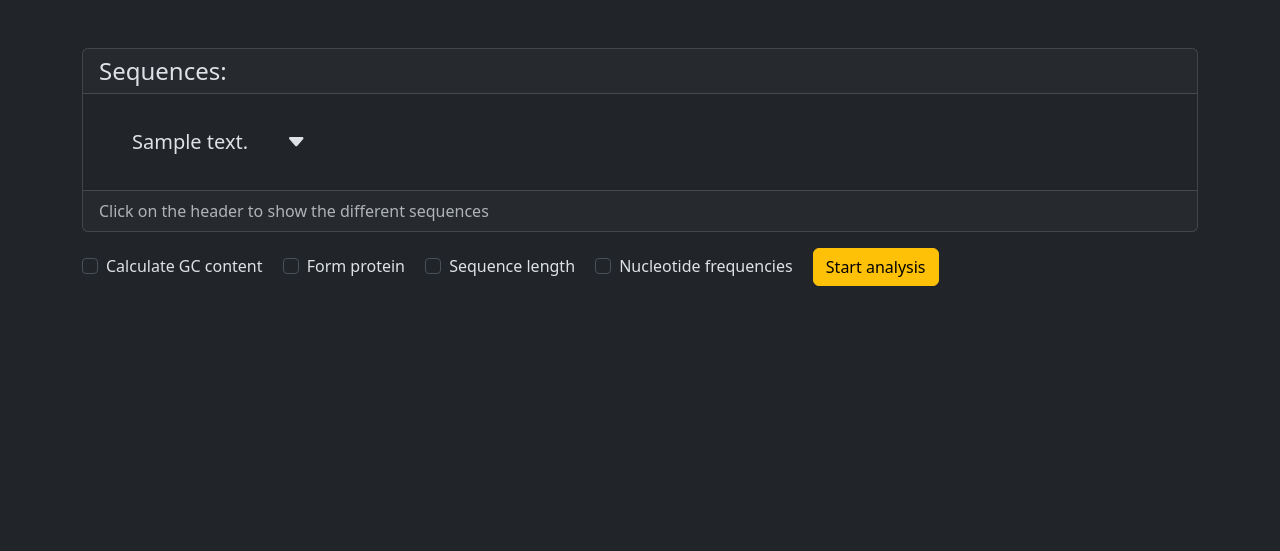
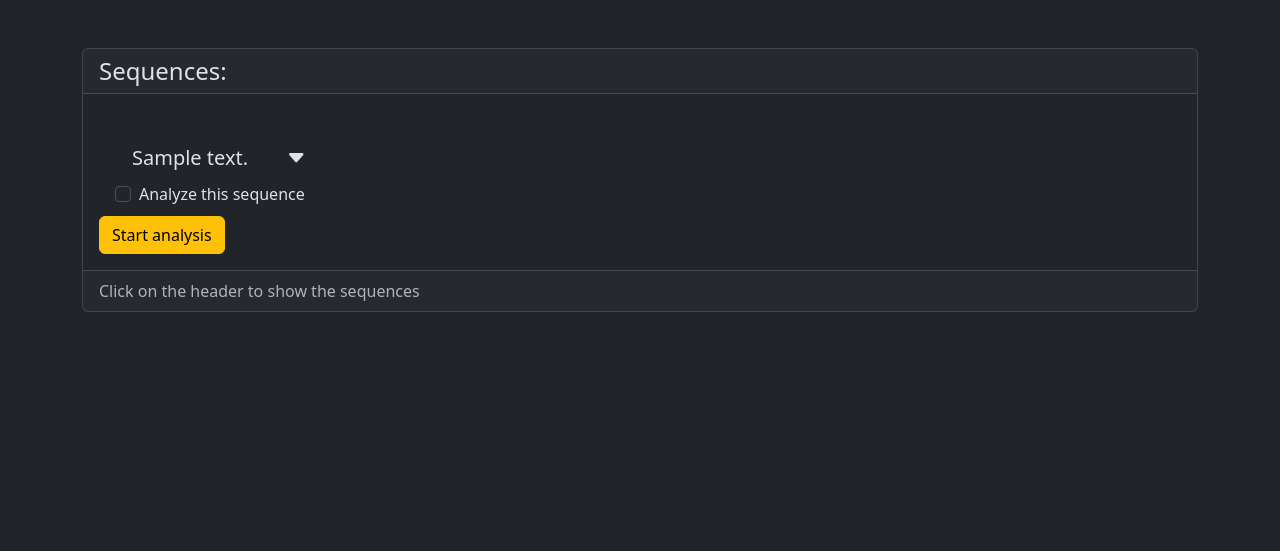
Before and after one commit to sjnelen/Thema3, a Flask app: template FASTAflow/templates/fasta.html in a window 1280 px wide. Shown: the part 89-640 px from the top of the page. Run offline with Flask 3, Linux system fonts and the light colour scheme; the template is opened without the code that fills it: most values are stand-ins (such as "Sample title", 1, 10 or a date in 2020).

Commit message:
Changed to website html to selecting sequence headers instead of analysis options.

```diff
--- a/FASTAflow/templates/fasta.html
+++ b/FASTAflow/templates/fasta.html
@@ -5,60 +5,39 @@
         <div class="card">
             <h4 class="card-header">Sequences:</h4>
             <div class="card-body">
-                <ul class="list-group list-group-flush">
-                    {% for entry in entries %}
+                <form action="{{ url_for("pages.result") }}" method="post" enctype="multipart/form-data" class="mt-3">
+                    <ul class="list-group list-group-flush">
+                        {% for entry in entries %}
                         <li class="list-group-item">
                             <div class="btn-group-lg" role="group"
-                                 data-bs-toggle="collapse"
-                                 data-bs-target="#sequence_{{ loop.index }}">
-                                <button class="btn d-inline-block">{{ entry.description }}</button>
+                                data-bs-toggle="collapse"
+                                data-bs-target="#sequence_{{ loop.index }}">
+                                <button class="btn d-inline-block" type="button">{{ entry.description }}</button>
                                 <button class="btn" type="button">
                                     <i class="bi bi-caret-down-fill"></i>
                                 </button>
                             </div>
                             <div class="collapse" id="sequence_{{ loop.index }}">
                                 <pre class="bg-warning-subtle p-3 rounded text-wrap">
-                                    <code>{{ entry.sequence }}</code>
+                                    <code>{{ entry.sequence[:100] }}</code>
                                 </pre>
                             </div>
+                            <div class="form-check">
+                                <input class="form-check-input" type="checkbox" id="check_{{ loop.index }}"
+                                       name="selected_sequences" value="{{ entry.id }}">
+                                <label class="form-check-label" for="check_{{ loop.index }}">
+                                    Analyze this sequence
+                                </label>
+                            </div>
                         </li>
-                    {% endfor %}
-                </ul>
+                        {% endfor %}
+                    </ul>
+                    <button type="submit" class="btn btn-warning">Start analysis</button>
+                </form>
             </div>
             <div class="card-footer text-body-secondary">
-                Click on the header to show the different sequences
+                Click on the header to show the sequences
             </div>
         </div>
-        <form action="{{ url_for("pages.result") }}" method="post" enctype="multipart/form-data" class="mt-3">
-            <div class="form-check form-check-inline">
-                <input class="form-check-input" type="checkbox" id="gc_content" name="analysis_options"
-                       value="gc_content">
-                <label class="form-check-label" for="gc_content">
-                    Calculate GC content
-                </label>
-            </div>
-            <div class="form-check form-check-inline">
-                <input class="form-check-input" type="checkbox" id="to_protein" name="analysis_options"
-                       value="to_protein">
-                <label class="form-check-label" for="to_protein">
-                    Form protein
-                </label>
-            </div>
-            <div class="form-check form-check-inline">
-                <input class="form-check-input" type="checkbox" id="seq_length" name="analysis_options"
-                       value="seq_length">
-                <label class="form-check-label" for="seq_length">
-                    Sequence length
-                </label>
-            </div>
-            <div class="form-check form-check-inline">
-                <input class="form-check-input" type="checkbox" id="nuc_freq" name="analysis_options"
-                       value="nuc_freq">
-                <label class="form-check-label" for="nuc_freq">
-                    Nucleotide frequencies
-                </label>
-            </div>
-            <button type="submit" class="btn btn-warning">Start analysis</button>
-        </form>
     </div>
 {% endblock %}
```
